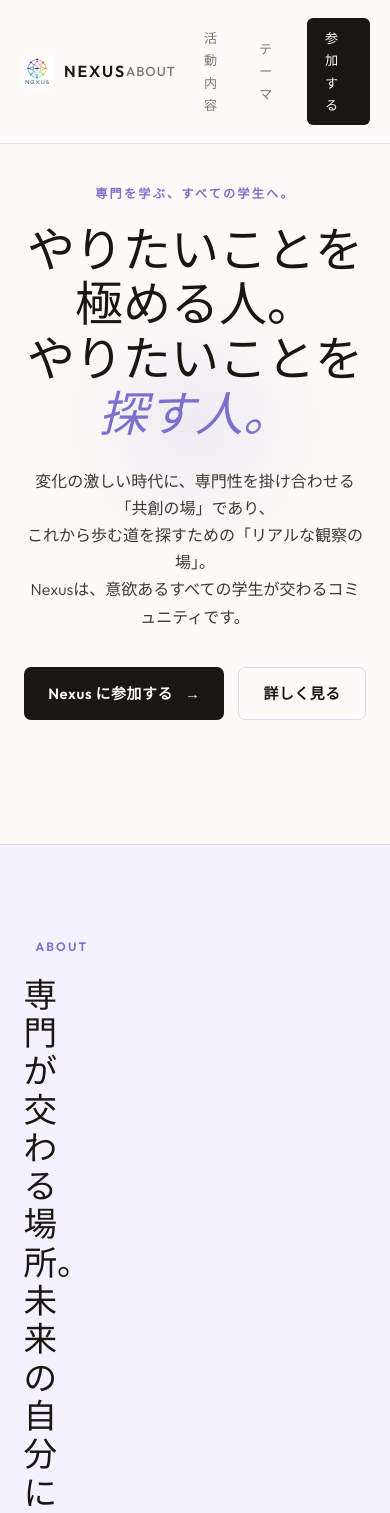
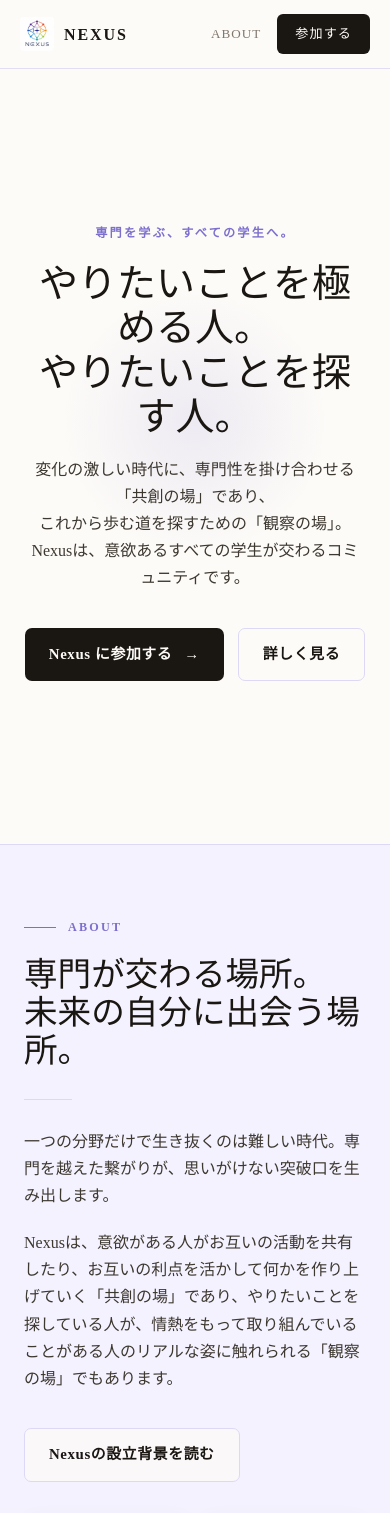
Before and after one commit to Kojki/nexus-website, a Next.js app: page / in a window 390 px wide. Shown: the top 1513 px of the page. Built offline with nearby package versions, Linux system fonts and the light colour scheme.

Commit message:
Update layout and styles for responsive design; add Google Analytics integration

```diff
--- a/app/globals.css
+++ b/app/globals.css
@@ -286,7 +286,7 @@
   color: var(--ink-soft);
 }
 
-/* Updated Stats Grid */
+/* Stats Grid */
 .stats-grid {
   display: grid;
   grid-template-columns: repeat(2, minmax(0, 1fr));
@@ -325,7 +325,7 @@
   letter-spacing: 0.05em;
 }
 
-/* Updated For Who List */
+/* For Who List */
 .forwho-list {
   display: grid;
   grid-template-columns: repeat(auto-fit, minmax(280px, 1fr));
@@ -378,21 +378,13 @@
   line-height: 1.6;
 }
 
-/* Updated Activities Section */
+/* Activities Section */
 .section-split {
   display: grid;
   grid-template-columns: minmax(0, 1.2fr) minmax(0, 1fr);
   gap: 48px;
   align-items: flex-end;
   margin-bottom: 60px;
-}
-
-@media (max-width: 768px) {
-  .section-split {
-    grid-template-columns: 1fr;
-    gap: 24px;
-    align-items: flex-start;
-  }
 }
 
 .section-split p {
@@ -455,7 +447,7 @@
   line-height: 1.6;
 }
 
-/* Updated Topics Grid */
+/* Topics Grid */
 .topics-grid {
   display: flex;
   flex-wrap: wrap;
@@ -516,7 +508,7 @@
 }
 
 /* ==========================================================================
-   Animations & New Utilities (Nexus Redesign)
+   Animations
    ========================================================================== */
 
 @keyframes float {
@@ -614,3 +606,99 @@
   color: var(--ink);
   box-shadow: inset 0 -10px 0 var(--accent-pale);
 }
+
+/* ==========================================================================
+   Responsive Design (スマホ・モバイル対応)
+   ========================================================================== */
+
+@media (max-width: 768px) {
+  /* Navigation */
+  .site-nav {
+    padding: 14px 20px;
+  }
+  .nav-links {
+    gap: 16px;
+  }
+
+  /* Hero Section */
+  .hero {
+    padding: 120px 24px 60px;
+    gap: 24px;
+  }
+  h1 {
+    font-size: clamp(2.4rem, 10vw, 3.5rem);
+  }
+  .hero-copy {
+    font-size: 1rem;
+    margin-top: 16px;
+  }
+
+  /* Sections General */
+  section {
+    padding: 72px 24px;
+  }
+  .about-grid, .section-split {
+    grid-template-columns: 1fr;
+    gap: 32px;
+    align-items: flex-start;
+  }
+
+  /* Stats Grid */
+  .stats-grid {
+    grid-template-columns: repeat(2, 1fr);
+    gap: 12px;
+  }
+  .stat-box {
+    padding: 24px 16px;
+  }
+  .stat-box p {
+    font-size: clamp(1.4rem, 6vw, 1.8rem);
+  }
+
+  /* For Who List */
+  .forwho-list {
+    grid-template-columns: 1fr;
+    gap: 16px;
+  }
+  .forwho-item {
+    padding: 24px;
+  }
+  .forwho-item span {
+    font-size: 5rem;
+    top: -10px;
+  }
+
+  /* Activity List */
+  .activity-item {
+    flex-direction: column;
+    gap: 16px;
+    padding: 24px;
+  }
+
+  /* Topics Grid */
+  .topics-grid {
+    gap: 8px;
+  }
+  .topics-grid span {
+    padding: 10px 16px;
+    font-size: 0.85rem;
+  }
+
+  /* About Concept Page */
+  .concept-header {
+    padding: 120px 24px 60px;
+  }
+  .concept-container {
+    padding: 40px 24px 80px;
+  }
+  .concept-block {
+    margin-bottom: 60px;
+    padding-bottom: 60px;
+  }
+  .concept-stat-highlight {
+    font-size: clamp(2.2rem, 8vw, 3rem);
+  }
+  .concept-block p {
+    font-size: 1.05rem;
+  }
+}
--- a/app/layout.tsx
+++ b/app/layout.tsx
@@ -1,3 +1,4 @@
+import { GoogleAnalytics } from '@next/third-parties/google'
 import type { Metadata } from "next";
 import { DM_Serif_Display, Noto_Serif_JP, Outfit } from "next/font/google";
 import "./globals.css";
@@ -37,15 +38,16 @@
 };
 
 export default function RootLayout({
-  children
+  children,
 }: Readonly<{
   children: React.ReactNode;
 }>) {
   return (
     <html lang="ja">
-      <body className={`${dmSerif.variable} ${outfit.variable} ${notoSerifJp.variable}`}>
+      <body>
         {children}
       </body>
+      <GoogleAnalytics gaId="G-E20DPF436Y" />
     </html>
   );
 }
--- a/app/page.tsx
+++ b/app/page.tsx
@@ -18,7 +18,7 @@
   {
     mark: "03",
     title: "何をしたいか、まだわからない",
-    text: "高校生や大学の低学年など、自分の進むべき道をこれから探したい人。（まずは読むだけ、見るだけの参加も大歓迎です）",
+    text: "高校生や大学生など、自分の進むべき道をこれから探したい人。（まずは読むだけ、見るだけの参加も大歓迎です）",
   },
   {
     mark: "04",
@@ -75,8 +75,6 @@
 
         <div className="nav-links">
           <Link href="/about">About</Link>
-          <a href="#activities">活動内容</a>
-          <a href="#topics">テーマ</a>
           <a className="nav-cta" href={joinUrl} target="_blank" rel="noreferrer">
             参加する
           </a>
@@ -89,12 +87,12 @@
 
           <h1>
             やりたいことを極める人。<br />
-            やりたいことを<span>探す人。</span>
+            やりたいことを探す人。
           </h1>
 
           <p className="hero-copy">
             変化の激しい時代に、専門性を掛け合わせる「共創の場」であり、<br />
-            これから歩む道を探すための「リアルな観察の場」。<br />
+            これから歩む道を探すための「観察の場」。<br />
             Nexusは、意欲あるすべての学生が交わるコミュニティです。
           </p>
 
--- a/package.json
+++ b/package.json
@@ -9,6 +9,7 @@
     "lint": "eslint"
   },
   "dependencies": {
+    "@next/third-parties": "^16.2.6",
     "next": "16.2.6",
     "react": "19.2.4",
     "react-dom": "19.2.4"
```
Also changed, not shown: 1 other file (tests, documents, lock files or other folders).
